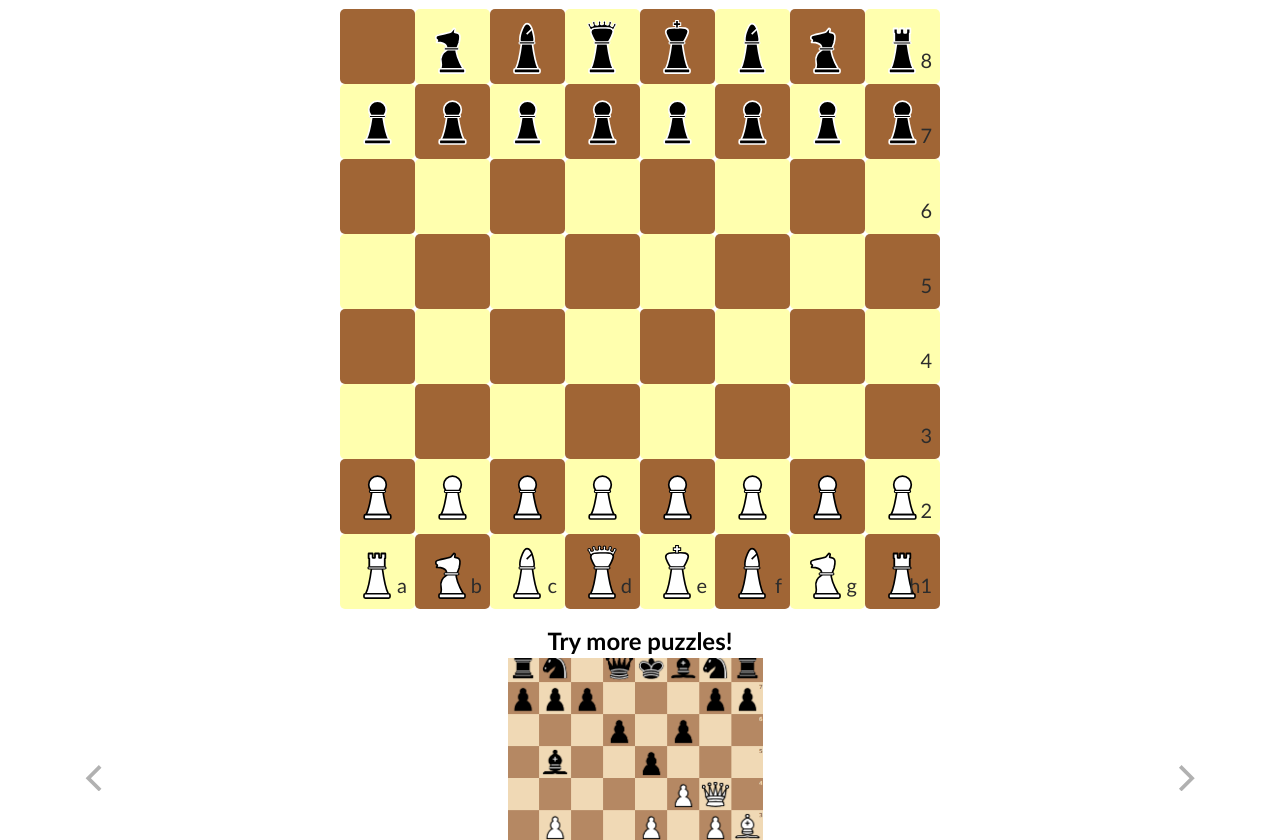
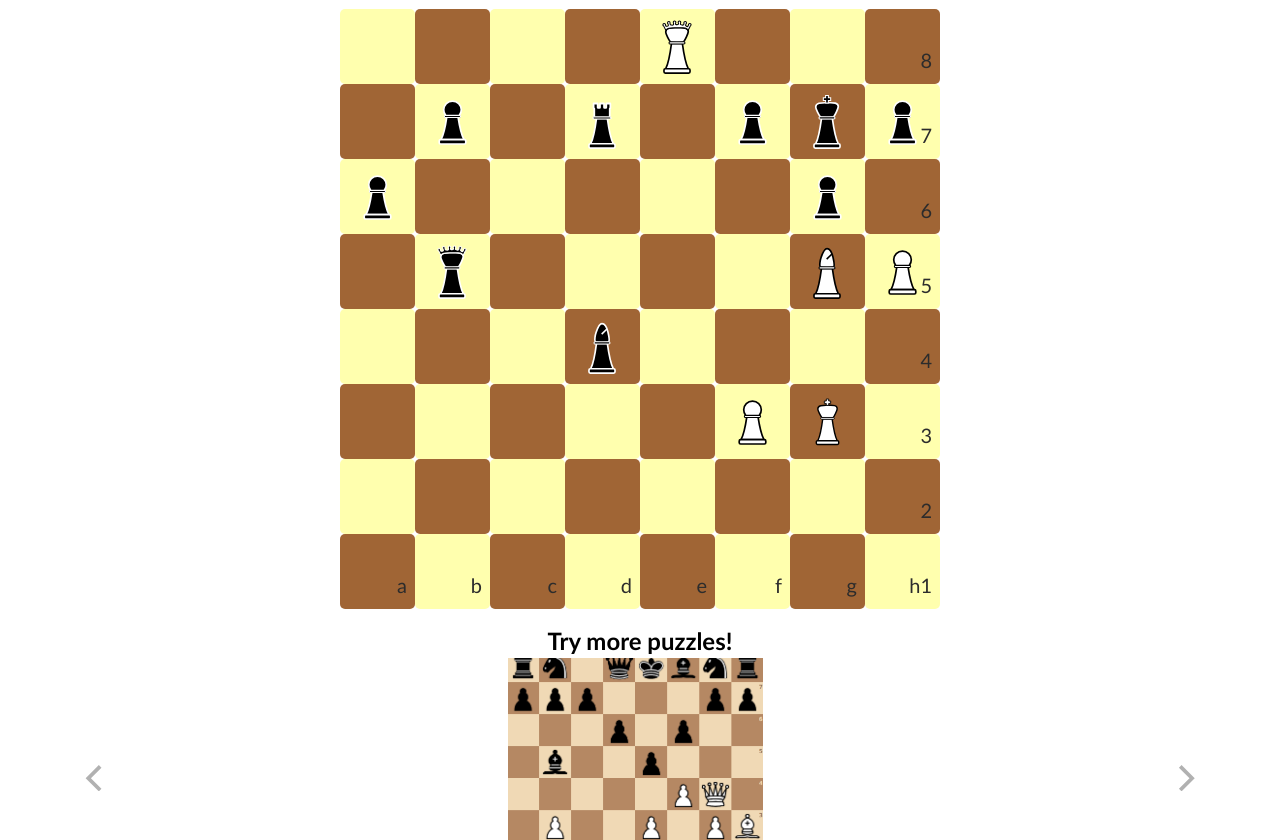
Before and after one commit to JCanDoCode/Pieces, a plain HTML site: page puzzles/puzzleone.html in a window 1280 px wide. Shown: the part 260-1100 px from the top of the page. Drawn offline with nearby package versions, Linux system fonts and the light colour scheme.

Commit message:
Version 0.0.6
Updated board on puzzle1 to real puzzle positions.

```diff
--- a/css/style.css
+++ b/css/style.css
@@ -40,6 +40,7 @@ footer {
 div {
     width: 100%;
 }
+
 /* nav classes ---------------------------------------------------------------------------------- */
 .hamburger-icon {
     cursor: pointer;
@@ -214,6 +215,7 @@ div {
         text-align: center;
     }
 }
+
 /* puzzle page ------------------------------------------------------ */
 .puzzlepage-flex {
     width: 90%;
@@ -242,107 +244,110 @@ div {
         border-radius: 5px;
 
         &:nth-of-type(1) {
-            div:nth-of-type(4)::after, div:nth-of-type(8)::after {
+            div::after {
                 content: "";
-                margin: 1vh;
-                background-image: url("../svg/rook.svg");
                 background-position: center;
                 background-repeat: no-repeat;
-                filter: invert();
             }
-            div:nth-of-type(2)::after, div:nth-of-type(7)::after {
-                content: "";
-                margin: 1vh;
-                background-image: url("../svg/knight.svg");
-                background-position: center;
-                background-repeat: no-repeat;
-                filter: invert();
-            }
-            div:nth-of-type(3)::after, div:nth-of-type(6)::after {
-                content: "";
-                margin: 1vh;
-                background-image: url("../svg/bishop.svg");
-                background-position: center;
-                background-repeat: no-repeat;
-                filter: invert();
-            }
-            div:nth-of-type(4)::after {
-                content: "";
+            div:nth-of-type(5)::after {
                 margin: 1vh;
                 background-image: url("../svg/queen.svg");
-                background-position: center;
-                background-repeat: no-repeat;
-                filter: invert();
-            }
-            div:nth-of-type(5)::after {
-                content: "";
-                margin: 1vh;
-                background-image: url("../svg/king.svg");
-                background-position: center;
-                background-repeat: no-repeat;
-                filter: invert();
             }
         }
         &:nth-of-type(2) {
             div::after {
                 content: "";
-                margin: 1.5vh;
-                background-image: url("../svg/pawn.svg");
-                background-position: center;
-                background-repeat: no-repeat;
-                filter: invert();
-            }
-        }
-        &:nth-of-type(8) {
-            div:nth-of-type(1)::after, div:nth-of-type(8)::after {
-                content: "";
-                margin: 1vh;
-                background-image: url("../svg/rook.svg");
                 background-position: center;
                 background-repeat: no-repeat;
             }
-            div:nth-of-type(2)::after, div:nth-of-type(7)::after {
+            div:nth-of-type(2)::after, div:nth-of-type(6)::after, div:nth-of-type(8)::after {
+                margin: 1.5vh;
+                background-image: url("../svg/pawn.svg");
+                filter: invert();
+                cursor: pointer;
+            }
+            div:nth-of-type(4)::after {
+                margin: 1vh;
+                background-image: url("../svg/rook.svg");
+                filter: invert();
+                cursor: pointer;
+            }
+            div:nth-of-type(7)::after {
+                margin: 1vh;
+                background-image: url("../svg/king.svg");
+                filter: invert();
+                cursor: pointer;
+            }
+        }
+        &:nth-of-type(3) {
+            div::after {
                 content: "";
-                margin: 1vh;
-                background-image: url("../svg/knight.svg");
                 background-position: center;
                 background-repeat: no-repeat;
             }
-            div:nth-of-type(3)::after, div:nth-of-type(6)::after {
+            div:nth-of-type(1)::after, div:nth-of-type(7)::after {
+                margin: 1.5vh;
+                background-image: url("../svg/pawn.svg");
+                filter: invert();
+                cursor: pointer;
+            }
+        }
+        &:nth-of-type(4) {
+            div::after {
                 content: "";
+                background-position: center;
+                background-repeat: no-repeat;
+            }
+            div:nth-of-type(2)::after {
+                margin: 1vh;
+                background-image: url("../svg/queen.svg");
+                filter: invert();
+                cursor: pointer;
+            }
+            div:nth-of-type(7)::after {
                 margin: 1vh;
                 background-image: url("../svg/bishop.svg");
+                cursor: pointer;
+            }
+            div:nth-of-type(8)::after {
+                margin: 1.5vh;
+                background-image: url("../svg/pawn.svg");
+                cursor: pointer;
+            }
+        }
+        &:nth-of-type(5) {
+            div::after {
+                content: "";
                 background-position: center;
                 background-repeat: no-repeat;
             }
             div:nth-of-type(4)::after {
+                margin: 1vh;
+                background-image: url("../svg/bishop.svg");
+                filter: invert();
+                cursor: pointer;
+            }
+        }
+        &:nth-of-type(6) {
+            div::after {
                 content: "";
-                margin: 1vh;
-                background-image: url("../svg/queen.svg");
                 background-position: center;
                 background-repeat: no-repeat;
             }
-            div:nth-of-type(5)::after {
-                content: "";
-                margin: 1vh;
-                background-image: url("../svg/king.svg");
-                background-position: center;
-                background-repeat: no-repeat;
-            }
-        }
-        &:nth-of-type(7) {
-            div::after {
-                content: "";
+            div:nth-of-type(6)::after {
                 margin: 1.5vh;
                 background-image: url("../svg/pawn.svg");
-                background-position: center;
-                background-repeat: no-repeat;
+                cursor: pointer;
+            }
+            div:nth-of-type(7)::after {
+                margin: 1.5vh;
+                background-image: url("../svg/king.svg");
+                cursor: pointer;
             }
         }
 
         div {
             position: relative;
-            cursor: pointer;
 
             p {
                 position: absolute;
@@ -353,17 +358,17 @@ div {
         }
 
         div:nth-of-type(even) {
-            background-color: #A06535;
+            background-color: #FFFFAE;
         }
         div:nth-of-type(odd) {
-            background-color: #FFFFAE;
+            background-color: #A06535;
         }
         &:nth-of-type(odd) {
             div:nth-of-type(odd) {
-                background-color: #A06535;
+                background-color: #FFFFAE;
             }
             div:nth-of-type(even) {
-                background-color: #FFFFAE;
+                background-color: #A06535;
             }
         }
     }
--- a/js/puzzles.js
+++ /dev/null
@@ -1,3 +0,0 @@
-const getDailyPuzzle {
-
-}
--- a/puzzles/puzzleone.html
+++ b/puzzles/puzzleone.html
@@ -124,6 +124,7 @@
         Some descriptive content written by AI
     </footer>
     <script src="../js/main.js"></script>
+    <script src="../js/puzzle1.js"></script>
     <script src="https://unpkg.com/flickity@2/dist/flickity.pkgd.min.js"></script>
     <script src="../js/flickity.js"></script>
     <script>
```
Also changed, not shown: js/puzzle1.js (added).
